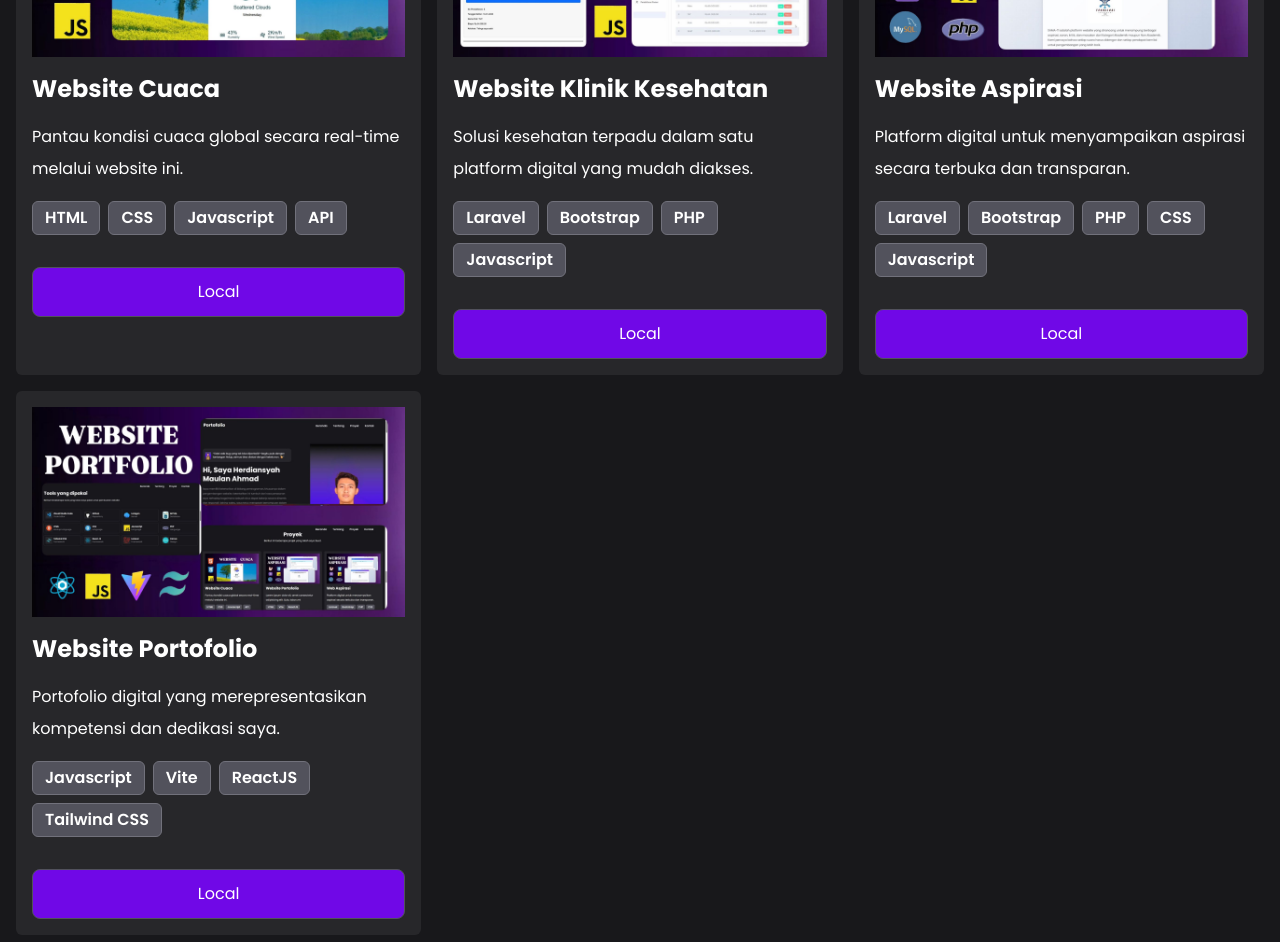
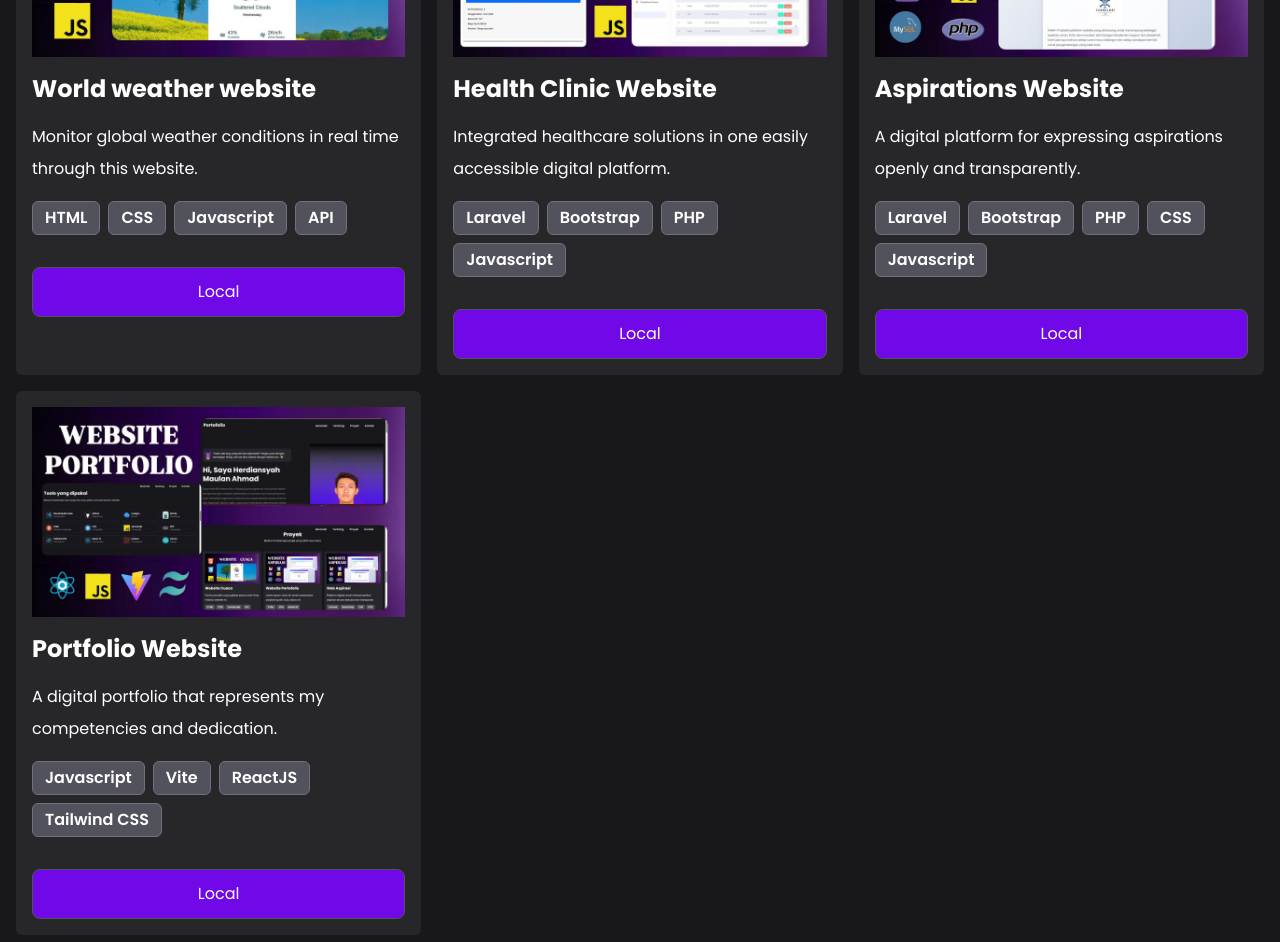
Before and after one commit to HerdiansyahMaulanAhmad/Portfolio, a React (Vite) app: page / in a window 1280 px wide. Shown: the part 2580-3522 px from the top of the page. Built offline with nearby package versions, Linux system fonts and the light colour scheme.

Commit message:
edit for my projek

```diff
--- a/src/data.js
+++ b/src/data.js
@@ -118,32 +118,32 @@ export const listProyek = [
   {
     id: 1,
     gambar: Proyek1,
-    nama: "Website Cuaca",
-    desk: "Pantau kondisi cuaca global secara real-time melalui website ini.",
+    nama: "World weather website",
+    desk: "Monitor global weather conditions in real time through this website.",
     tools: ["HTML", "CSS", "Javascript", "API"],
     dad: "200",
   },
   {
     id: 2,
     gambar: Proyek2,
-    nama: "Website Klinik Kesehatan",
-    desk: "Solusi kesehatan terpadu dalam satu platform digital yang mudah diakses.",
+    nama: "Health Clinic Website",
+    desk: "Integrated healthcare solutions in one easily accessible digital platform.",
     tools: ["Laravel", "Bootstrap", "PHP", "Javascript"],
     dad: "300",
   },
   {
     id: 3,
     gambar: Proyek3,
-    nama: "Website Aspirasi",
-    desk: "Platform digital untuk menyampaikan aspirasi secara terbuka dan transparan.",
+    nama: "Aspirations Website",
+    desk: "A digital platform for expressing aspirations openly and transparently.",
     tools: ["Laravel", "Bootstrap", "PHP", "CSS", "Javascript"],
     dad: "400",
   },
   {
     id: 4,
     gambar: Proyek4,
-    nama: "Website Portofolio",
-    desk: "Portofolio digital yang merepresentasikan kompetensi dan dedikasi saya.",
+    nama: "Portfolio Website",
+    desk: "A digital portfolio that represents my competencies and dedication.",
     tools: ["Javascript", "Vite", "ReactJS", "Tailwind CSS"],
     dad: "300",
   },
```
